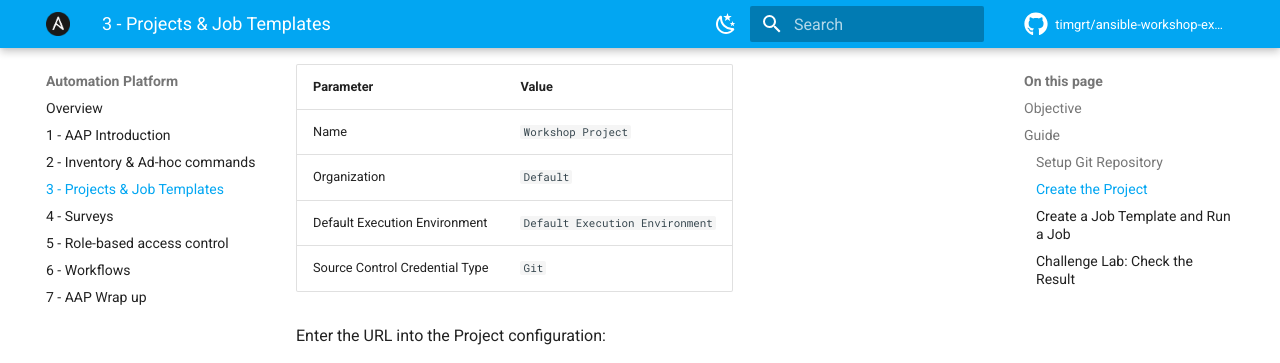
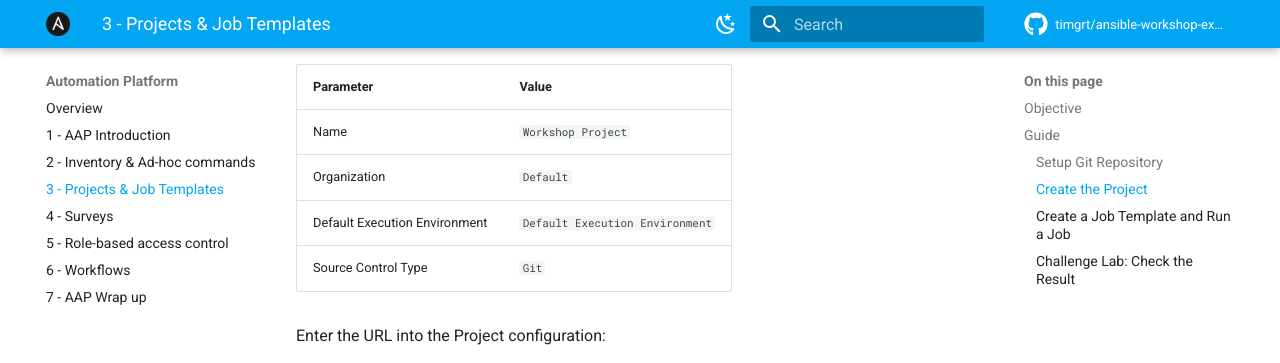
Before and after one commit to TimGrt/Ansible-Workshop-Exercises, an MkDocs documentation site: the page built from docs/automation-platform/automation-platform-projects.md, in a window 1280 px wide and 900 px high, scrolled down 1740 px. Shown: the top 363 px of the window. Built offline with MkDocs 1.6.1 and Material for MkDocs 9.7.7, drawn with Linux system fonts in a browser that asks for light colours; comment, search, counter and statistics services are not loaded.

```diff
--- a/docs/automation-platform/automation-platform-projects.md
+++ b/docs/automation-platform/automation-platform-projects.md
@@ -70,7 +70,7 @@ To configure and use this repository as a **Source Control Management (SCM)** sy
 | Name                           | `Workshop Project`              |
 | Organization                   | `Default`                       |
 | Default Execution Environment  | `Default Execution Environment` |
-| Source Control Credential Type | `Git`                           |
+| Source Control Type            | `Git`                           |
 
  Enter the URL into the Project configuration:
 
```
Also changed, not shown: docs/projects/network-automation/apic-project.md (+2 -3 lines).
